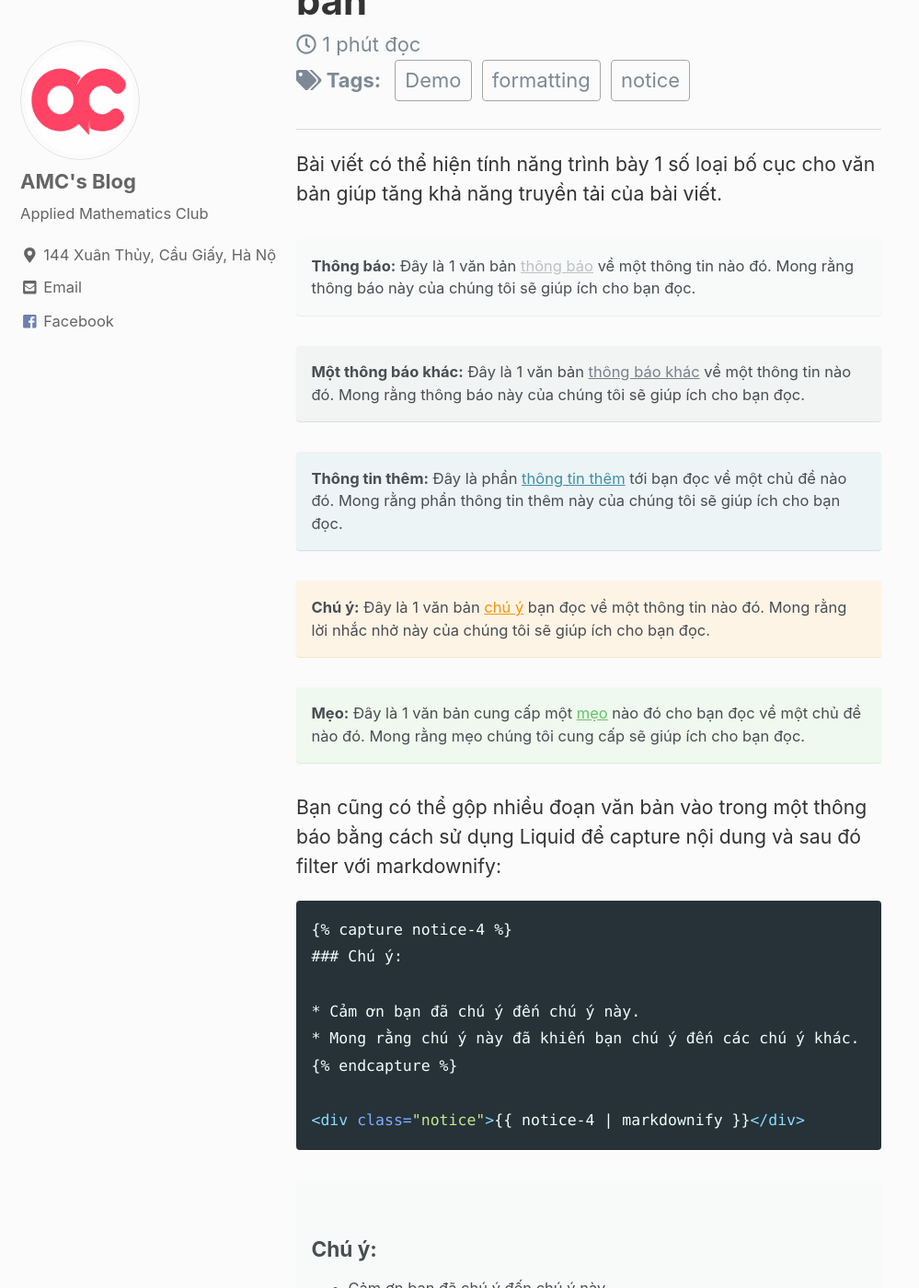
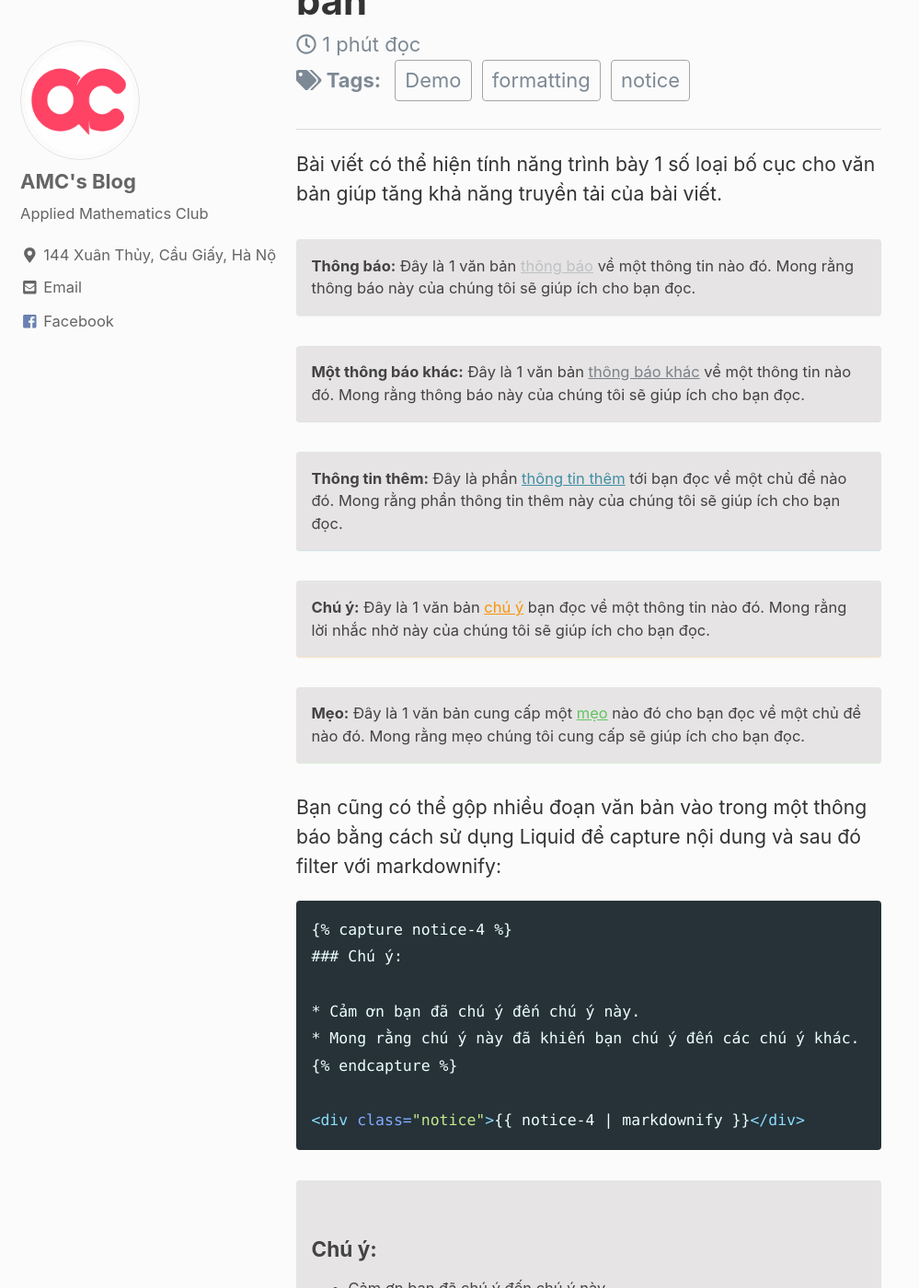
Before and after one commit to amcblog/testvon.github.io, a Jekyll site: the page built from _posts/demo/2018-02-24-demo-9-formats.md, in a window 1280 px wide and 1400 px high, scrolled down 205 px. Shown: the whole window at 92% size, without its empty margins (0-999 px from the left). Built offline with Jekyll 4.4.1, drawn with Linux system fonts in a browser that asks for light colours; nearby versions of some CDN libraries.

Commit message:
Update _notices.scss

```diff
--- a/_sass/minimal-mistakes/_notices.scss
+++ b/_sass/minimal-mistakes/_notices.scss
@@ -13,11 +13,11 @@
 @mixin notice($notice-color) {
   margin: 2em 0 !important;  /* override*/
   padding: 1em;
-  color: $dark-gray;
+  color: #444343;
   font-family: $global-font-family;
   font-size: $type-size-6 !important;
   text-indent: initial; /* override*/
-  background-color: mix(#fff, $notice-color, 90%);
+  background-color: #e6e4e4;
   border-radius: $border-radius;
   box-shadow: 0 1px 1px rgba($notice-color, 0.25);
 
```
